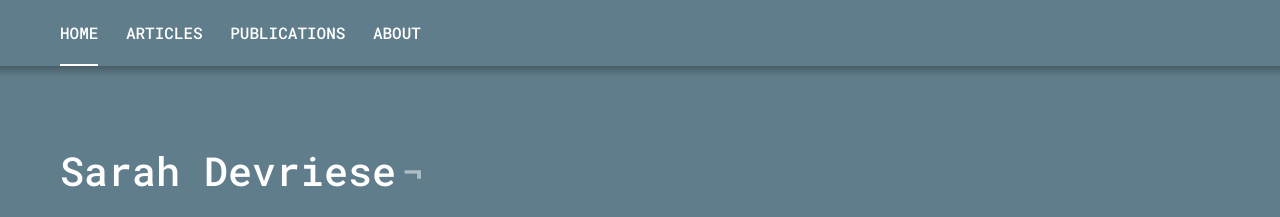
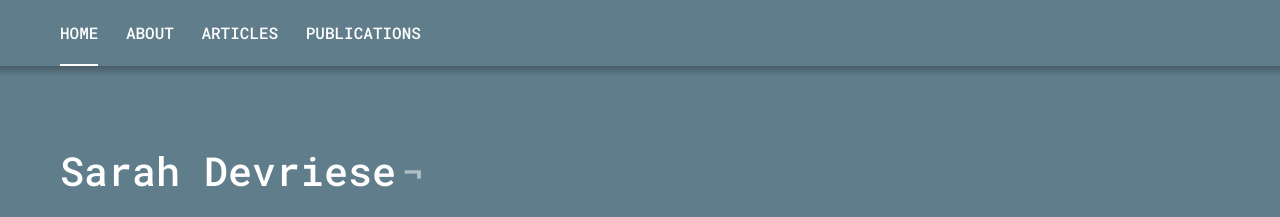
Before and after one commit to sdevriese/sdevriese.github.io, a Jekyll site: the page built from index.markdown, in a window 1280 px wide. Shown: the top 217 px of the page. Built offline with Jekyll 4.4.1, drawn with Linux system fonts in a browser that asks for light colours.

Commit message:
reordering

```diff
--- a/_includes/navigation.html
+++ b/_includes/navigation.html
@@ -1,8 +1,8 @@
 <nav class="c-navigation {% if site.fixedNav == 'true' %}is-fixed{% endif %}">
   <div class="c-navigation__container u-container">
     <a class="c-navigation__item {% if page.url == '/' %}is-active{% endif %}" href="{{ "/" | prepend: site.baseurl }}">Home</a>
+    <a class="c-navigation__item {% if page.url == '/about/' %}is-active{% endif %}" href="{{ "/about/" | prepend: site.baseurl }}">About</a>
     <a class="c-navigation__item {% if page.url == '/articles/' %}is-active{% endif %}" href="{{ "/articles/" | prepend: site.baseurl }}">Articles</a>
     <a class="c-navigation__item {% if page.url == '/publications/' %}is-active{% endif %}" href="{{ "/publications/" | prepend: site.baseurl }}">Publications</a>
-    <a class="c-navigation__item {% if page.url == '/about/' %}is-active{% endif %}" href="{{ "/about/" | prepend: site.baseurl }}">About</a>
   </div>
 </nav>
```
